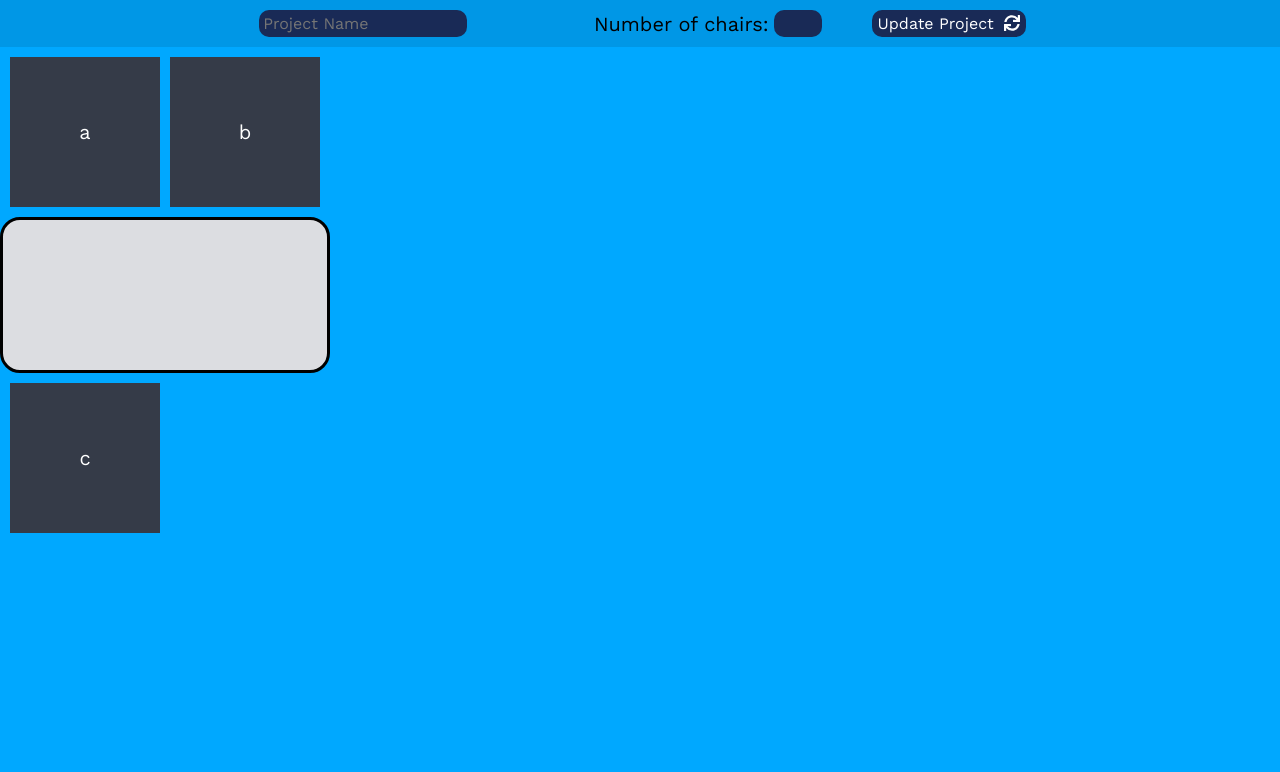
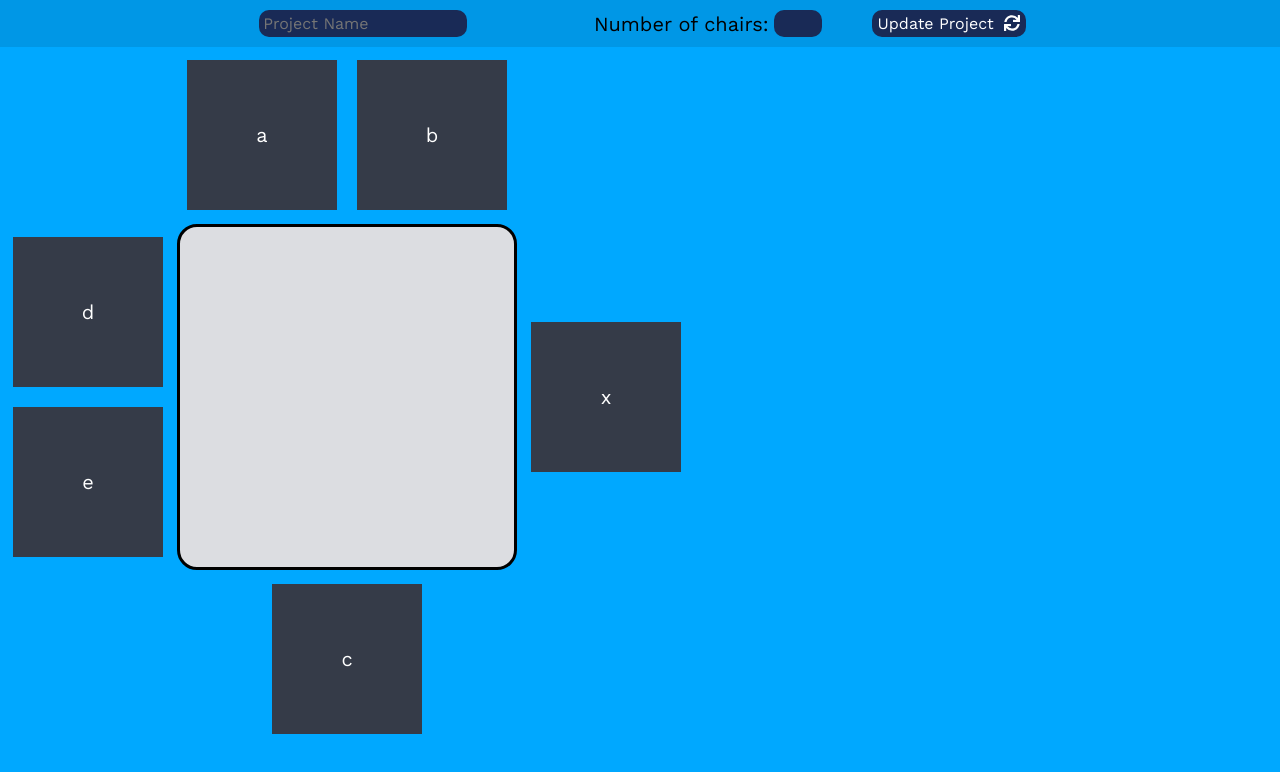
Before and after one commit to exal99/table-placement-server, a Vue app: page / in a window 1280 px wide. Shown: the top 772 px of the page. Built offline with nearby package versions, Linux system fonts and the light colour scheme.

Commit message:
Made it possible to add chairs all around the table

```diff
--- a/src/components/Chair.vue
+++ b/src/components/Chair.vue
@@ -1,6 +1,9 @@
 <template>
-    <div contenteditable="true">
-        {{ name }}
+    <div class="container">
+        <div class="content" contenteditable="true">
+            {{ name }}
+        </div>
+
     </div>
 </template>
 
@@ -18,17 +21,25 @@ export default {
 
 <style scoped>
 
-div {
-    height: 150px;
-    width: 150px;
+.container {
+    margin: 10px;
+    /*height: 150px;
+    width: 150px;*/
     min-width: 150px;
     min-height: 150px;
     font-size: 20px;
-    display: table-cell;
-    vertical-align: middle;
-    text-align: center;
     background-color: #353b48;
     color: #fff;
+    display:table;
+    text-align: center
+}
+
+.content {
+    font-size: 20px;
+    background-color: #353b48;
+    color: #fff;
+    display:table-cell;
+    vertical-align: middle;
 }
 
 </style>
--- a/src/components/Table.vue
+++ b/src/components/Table.vue
@@ -1,18 +1,60 @@
 <template>
-    <div style="position:absolute;">
-        <div class="above chair-row">
+    <table style="position:absolute;">
+        <tr>
+            <td/>
+
+            <td>
+                <div class="chair-row" style="flex-flox: row nowrap;">
                     <Chair v-for="[id, name] in chairs[0].entries()"
                     :key="id"
-            :name="name" />
+                    :name="name"
+                    :tableStyle="'table-cell'" />
                 </div>
-        <div class="table"></div>
-        <div class="below chair-row">
-            <Chair v-for="[id, name] in chairs[1].entries()"
+            <td/>
+
+            <td/>
+        </tr>
+
+        <tr>
+            <td>
+                <div class="chair-row" style="flex-flow: column nowrap;">
+                    <Chair v-for="[id, name] in chairs[2].entries()"
                     :key="id"
                     :name="name" />
                 </div>
 
+            </td>
+
+            <td>
+                <div class="table" :style="{'height':tableHeight + 'px'}"></div>
+            </td>
+
+            <td>
+                <div class="chair-row" style="flex-flow: column nowrap;">
+                    <Chair v-for="[id, name] in chairs[3].entries()"
+                    :key="id"
+                    :name="name" />
                 </div>
+
+            </td>
+        </tr>
+
+        <tr>
+            <td/>
+
+            <td>
+                <div class="chair-row" style="flex-flow: row nowrap;">
+                    <Chair v-for="[id, name] in chairs[1].entries()"
+                    :key="id"
+                    :name="name"
+                    :tableStyle="'table-cell'" />
+                </div>
+            </td>
+
+            <td/>
+        </tr>
+
+    </table>
 </template>
 
 <script>
@@ -27,22 +69,40 @@ export default {
             type: Array,
             required: true
         }
+    },
+
+    computed: {
+        tableHeight: function () {
+            const height = Math.max(this.chairs[2].length, this.chairs[3].length, 1) * 170;
+            return height;
+        }
     }
 }
 </script>
 
 <style scoped>
 
+td {
+    position:relative;
+}
+
 .chair-row {
-    display: table;
+    /*position: absolute;*/
+    top: 0;
+    left: 0;
+    width: 100%;
+    height: 100%;
+    display: flex;
+    justify-content: space-around;
     border: 0;
     margin: 0;
     border-collapse: separate;
     border-spacing: 10px;
+
 }
 
 .table {
-    height: 150px;
+    /*height: 150px;*/
     width: inherit;
     background-color: #dcdde1;
     border: 3px solid #000000;
--- a/src/components/Tables.vue
+++ b/src/components/Tables.vue
@@ -20,7 +20,7 @@ export default {
             tables: [
                 {
                     id: 0,
-                    chairs: [["a", "b"], ["c", ]]
+                    chairs: [["a", "b"], ["c", ], ["d","e"], ["x"]]
                 }
             ]
         }
```
Lines whose indentation alone changed are shown as unchanged.
